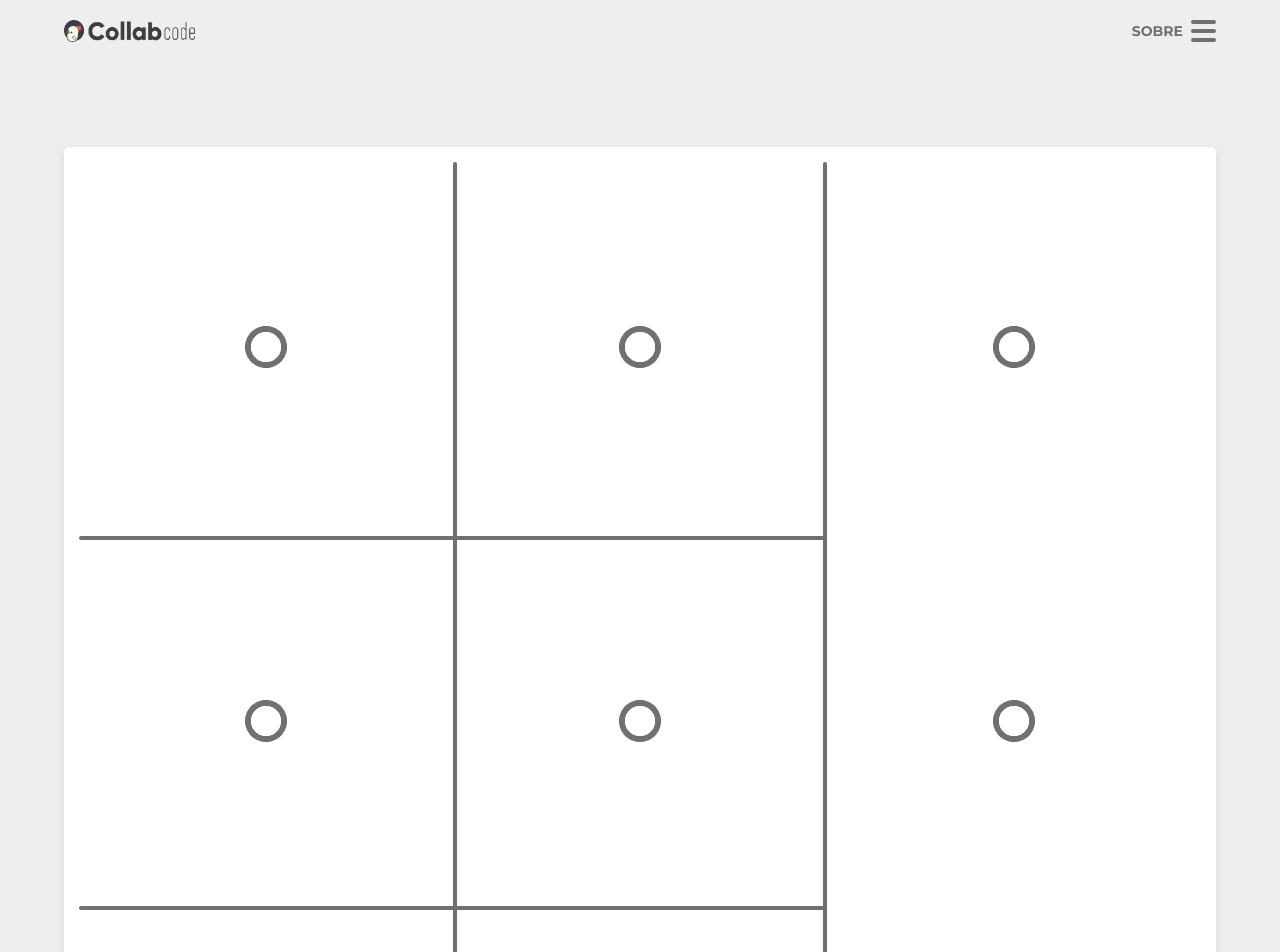
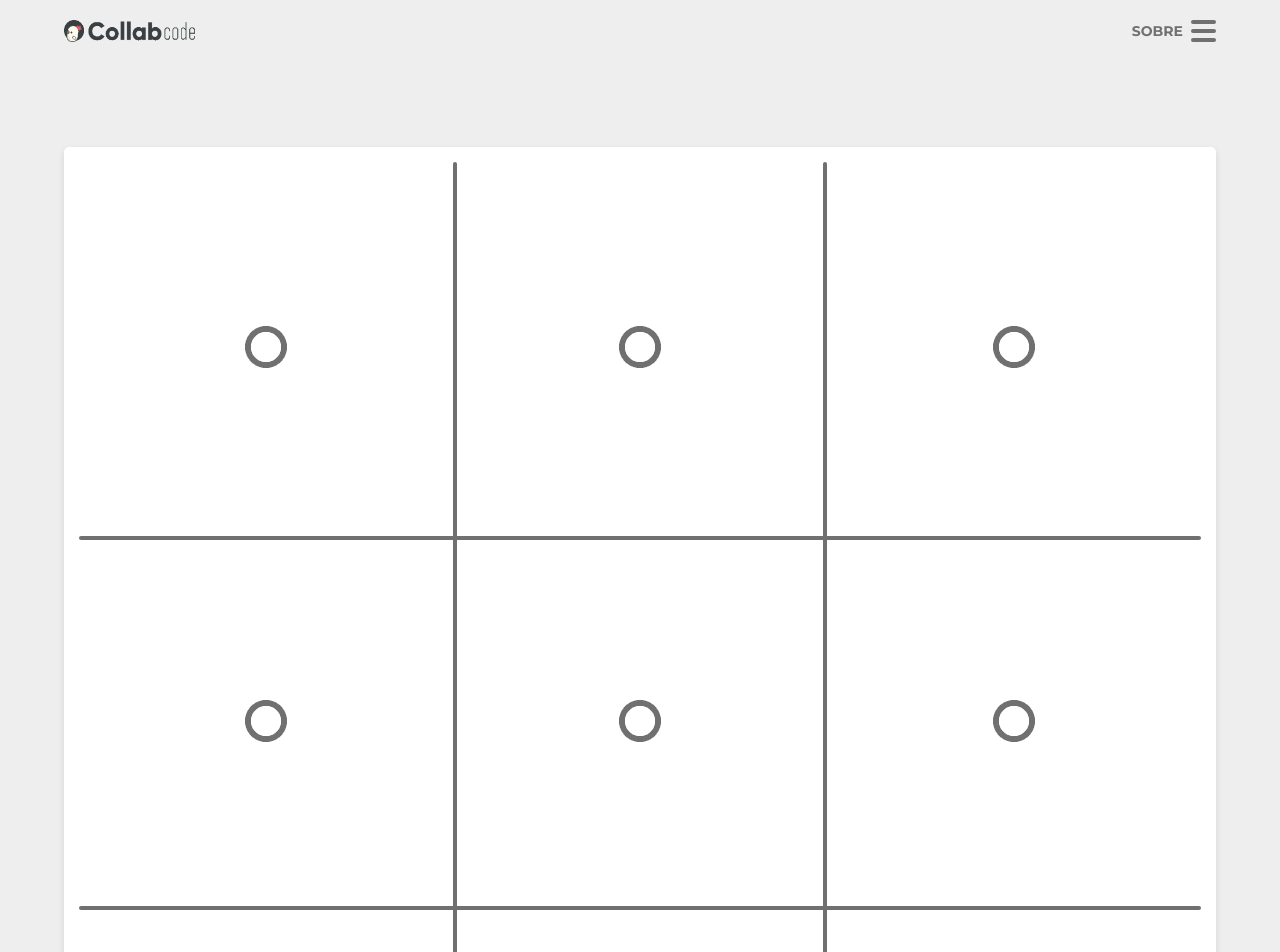
Before and after one commit to lucaslsneves/jogo-da-velha, a React (Create React App) app: page / in a window 1280 px wide. Shown: the top 952 px of the page. Built offline with nearby package versions, Linux system fonts and the light colour scheme.

Commit message:
adicionado e before e after do sexto item

```diff
--- a/src/components/Hashtag/styles.css
+++ b/src/components/Hashtag/styles.css
@@ -31,7 +31,8 @@
     border-top-left-radius: 2px;
     border-top-right-radius: 2px;
 }
-.hashtag > .item:nth-child(4){
+.hashtag > .item:nth-child(4),
+.hashtag > .item:nth-child(6){
     flex-direction: column;
     justify-content: space-between;
 }
@@ -43,6 +44,15 @@
     background-color:var(--color-fourth);
     border-top-left-radius: 2px;
     border-bottom-left-radius: 2px;
+}
+.hashtag > .item:nth-child(6)::before,
+.hashtag > .item:nth-child(6)::after{
+    content: '';
+    width: 100%;
+    height: 4px;
+    background-color:var(--color-fourth);
+    border-top-right-radius: 2px;
+    border-bottom-right-radius: 2px;
 }
 
 .hashtag > .item:nth-child(8)::before,
```
